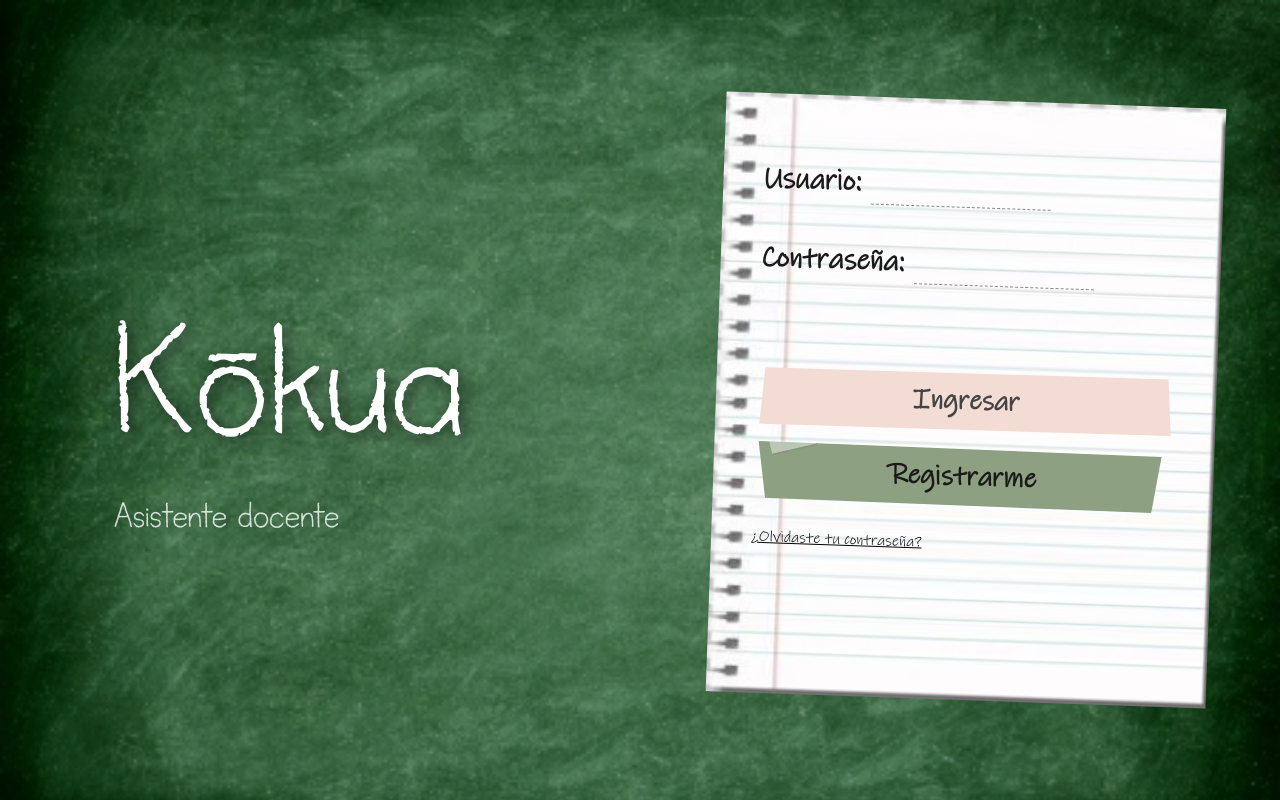
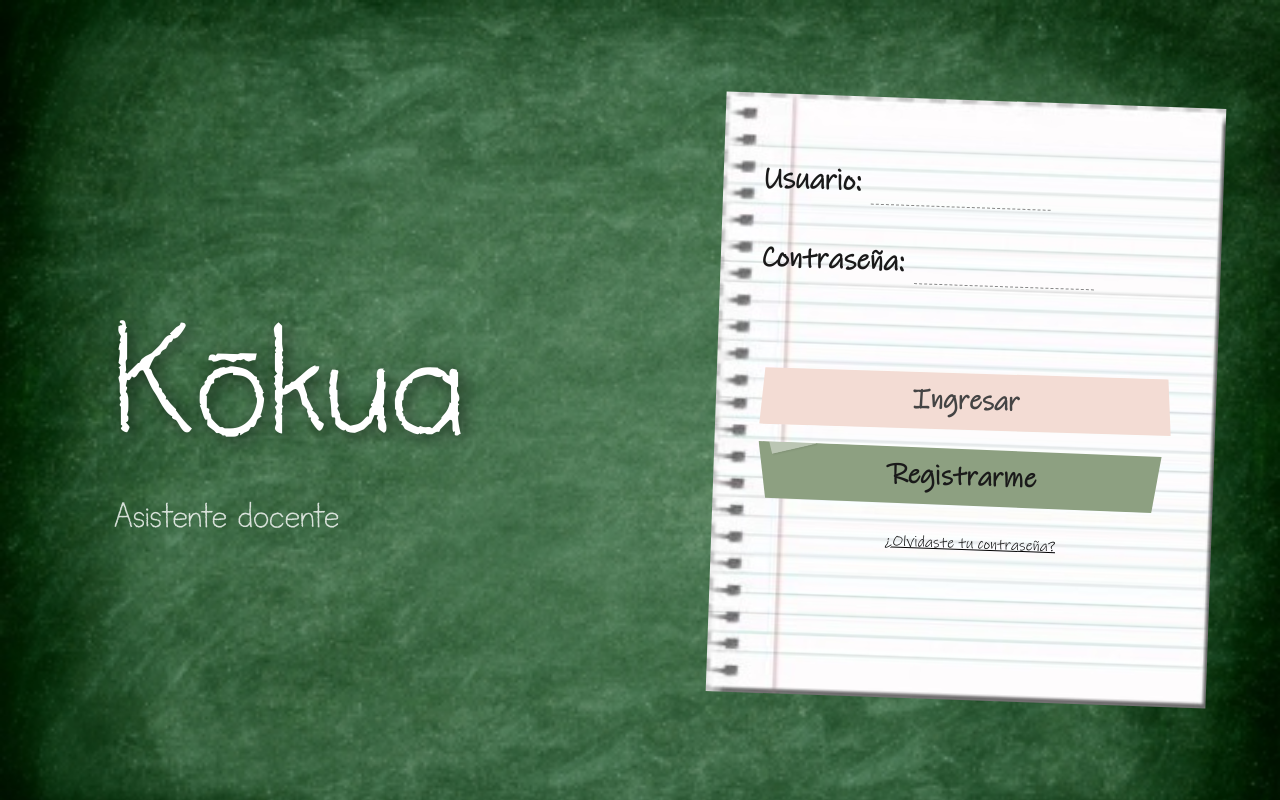
Before and after one commit to DTriador/Trabajo-Final, a React (Vite) app in the folder frontend/: page /login in a window 1280 px wide. Built offline with nearby package versions, Linux system fonts and the light colour scheme; no server answers.

Commit message:
Correccion del login

```diff
--- a/frontend/src/views/Login.css
+++ b/frontend/src/views/Login.css
@@ -177,10 +177,13 @@ html, body {
     text-decoration-color: #000000;
     cursor: pointer;
     margin-top: 10px;
+    margin-left: 18px;
     font-size: 0.95rem;
-    text-align: left;
+    text-align: center;
     padding: 0;
     font-family: 'Inkfree', cursive;
+    align-self: center;
+    display: inline-block;
 }
 
 .forgot-password-link:hover,
```
